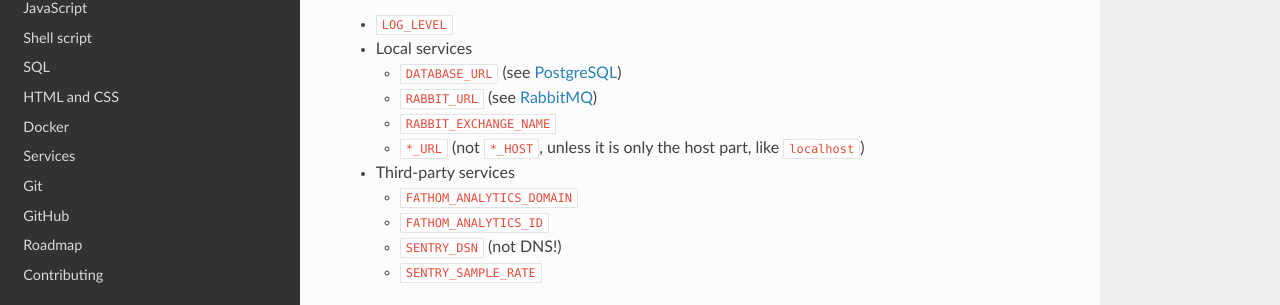
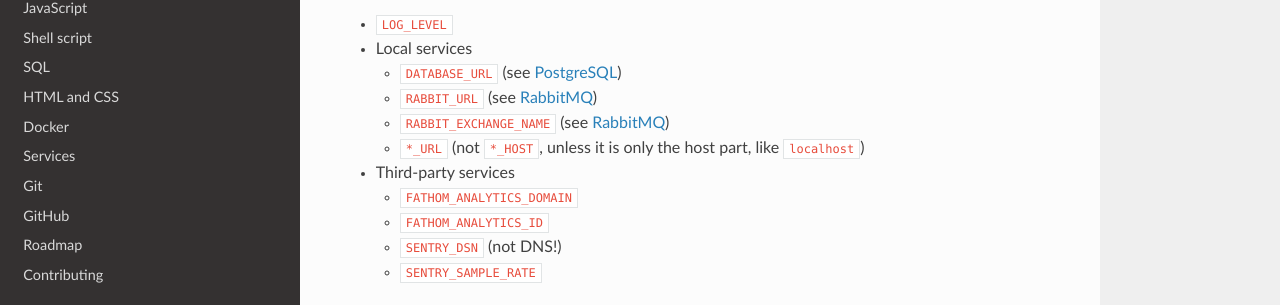
Before and after one commit to open-contracting/software-development-handbook, a Sphinx documentation site: the page built from docs/python/settings.rst, in a window 1280 px wide and 1365 px high. Shown: the part 690-995 px from the top of the window. Built offline with Sphinx 7.4.7 and the Read the Docs theme 2.0.0, drawn with Linux system fonts in a browser that asks for light colours.

Commit message:
services/rabbitmq: Add note about RABBIT_EXCHANGE_NAME and versioning

```diff
--- a/docs/python/settings.rst
+++ b/docs/python/settings.rst
@@ -24,7 +24,7 @@ Use the following names for environment variables:
 
    -  ``DATABASE_URL`` (see :doc:`../services/postgresql`)
    -  ``RABBIT_URL`` (see :doc:`../services/rabbitmq`)
-   -  ``RABBIT_EXCHANGE_NAME``
+   -  ``RABBIT_EXCHANGE_NAME`` (see :doc:`../services/rabbitmq`)
    -  ``*_URL`` (not ``*_HOST``, unless it is only the host part, like ``localhost``)
 
 -  Third-party services
--- a/docs/services/rabbitmq.rst
+++ b/docs/services/rabbitmq.rst
@@ -66,6 +66,8 @@ To add query string parameters:
    connection = pika.BlockingConnection(
       pika.URLParameters(parsed._replace(query=urlencode(query, doseq=True)).geturl())
    )
+
+Store the exchange name in the ``RABBIT_EXCHANGE_NAME`` environment variable - following the format ``{project}_{environment}`` or ``{project}_{service}_{environment}`` – and prefix routing keys by the exchange name. This makes it easy to create distinct exchanges for local development and test environments, and to create a new exchange whenever the message format changes, by suffixing a version number.
 
 Design decisions
 ----------------
```
